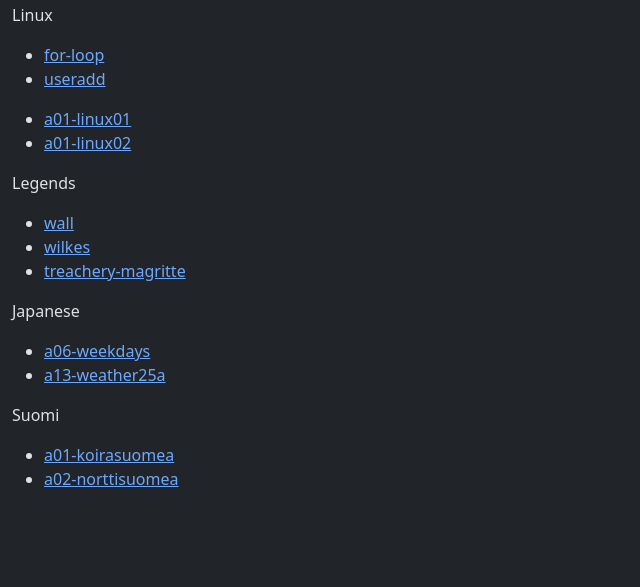
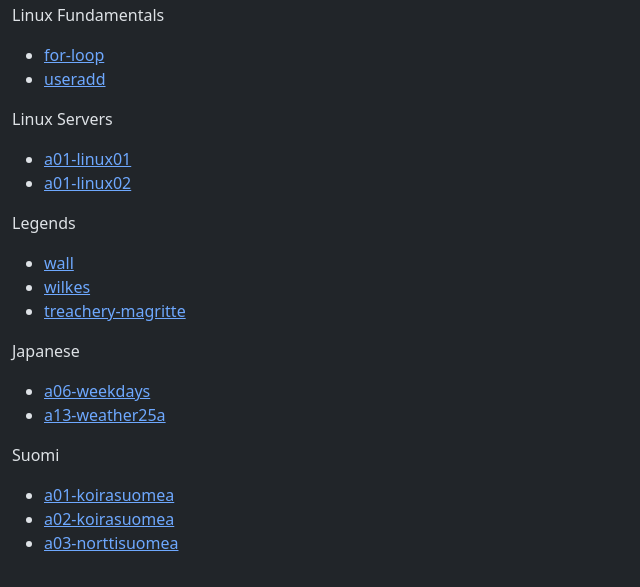
Before and after one commit to petteri-tuni-tla1/mdfiles-servertech, a plain HTML site: page index.html in a window 1280 px wide. Shown: the part 53-640 px from the top of the page, without its empty margins (0-640 px from the left). Drawn offline with nearby package versions, Linux system fonts and the light colour scheme.

Commit message:
Changes for 2025

```diff
--- a/index.html
+++ b/index.html
@@ -19,9 +19,11 @@
     <main class="container-fluid">
     <h1> Files of the Day</h1>
 
-    <p>Linux</p>
+    <p>Linux Fundamentals</p>
     <ul id="linux1_md">
     </ul>
+
+    <p>Linux Servers</p>
 
     <ul id="linux2_md">
     </ul>
```
Also changed, not shown: suomi.txt, 6 other files.
